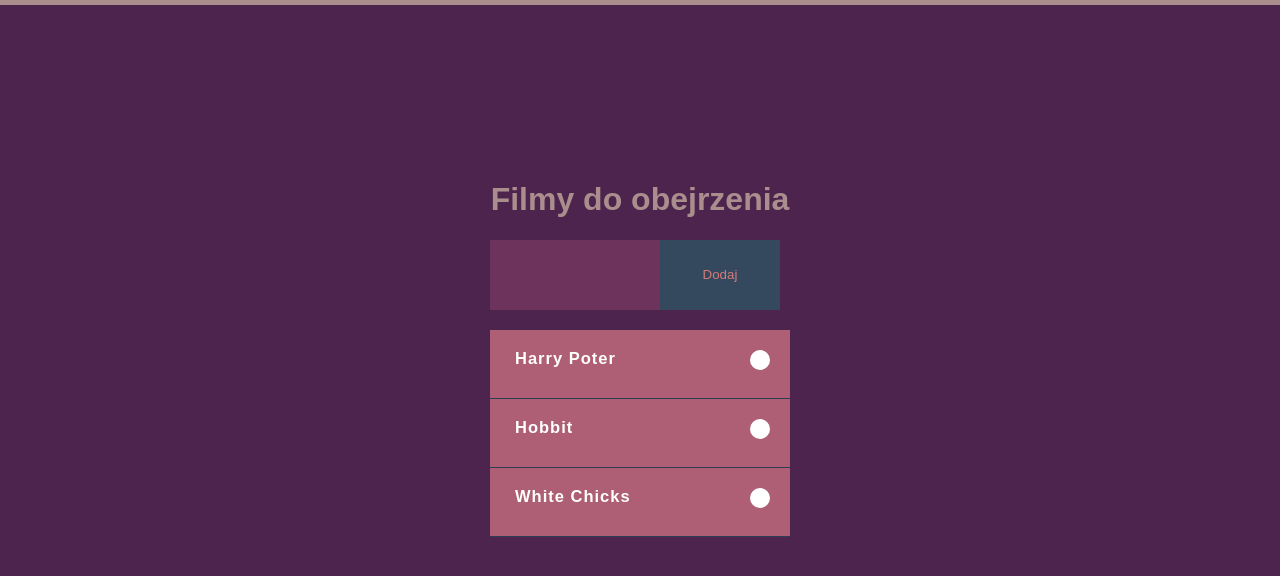
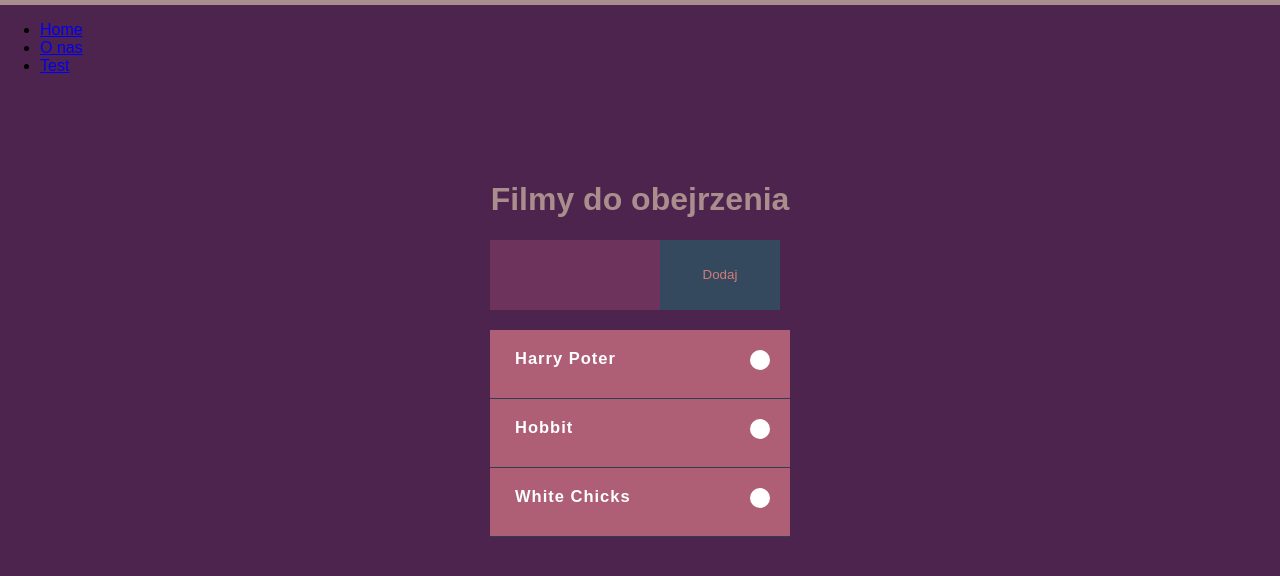
Before and after one commit to agatablue/ToDo-React, a React app: page / in a window 1280 px wide. Shown: the top 576 px of the page. Built offline with nearby package versions, Linux system fonts and the light colour scheme.

Commit message:
Routing and some refactoring

```diff
--- a/package.json
+++ b/package.json
@@ -43,6 +43,7 @@
   "dependencies": {
     "extract-text-webpack-plugin": "^3.0.2",
     "react": "^15.4.0",
-    "react-dom": "^15.4.0"
+    "react-dom": "^15.4.0",
+    "react-router": "^3.0.3"
   }
 }
--- /dev/null
+++ b/src/js/components/about.jsx
@@ -0,0 +1,20 @@
+import React from 'react';
+
+class About extends React.Component{
+    render(){
+        return <div>
+            O nas
+            <p>
+            Nie podoba mi się twój bihejwior, zapomnij o urlopach
+            i podwyżkach, ale jak coś to wiesz, zawsze możesz kupić
+            sobie kota. Ciężka sprawa, bo kołczing to coś, czego wam trzeba,
+            dlatego zapomnijmy na chwilę o gajdlajnsach i zróbmy to po swojemu.
+            ASAP. Nie mamy akceptu, czlendż jest taki pasjonujący, dlatego
+            trzeba obrać nowy target. Zresztą chyba czytałeś w njusleterze:
+            będziesz lidował w tym projekcie.
+            </p>
+        </div>;
+    }
+}
+
+export {About}
--- a/src/js/components/app.jsx
+++ b/src/js/components/app.jsx
@@ -1,7 +1,7 @@
 import React from 'react';
-import {Header} from './header.jsx'
-import {MovieList} from './movieList.jsx'
-
+import {Header} from './header.jsx';
+import {MovieList} from './movieList.jsx';
+import {About} from './about.jsx';
 
 const items = ['Harry Poter','Hobbit',
 'White Chicks'];
--- /dev/null
+++ b/src/js/components/navigation.jsx
@@ -0,0 +1,30 @@
+import React from 'react';
+import {
+    Link
+} from 'react-router';
+
+class Navigation extends React.Component {
+    constructor(props){
+        super(props)
+    }
+
+    render() {
+        return  <div>
+            <ul>
+            <li>
+                <Link to="/">Home</Link>
+            </li>
+            <li>
+                <Link to="/about'">O nas</Link>
+            </li>
+            <li>
+                <Link to="/test'">Test</Link>
+            </li>
+            </ul>
+
+            {this.props.children}
+        </div>
+    }
+}
+
+export {Navigation}
--- /dev/null
+++ b/src/js/components/notFound.jsx
@@ -0,0 +1,15 @@
+import React from 'react';
+
+class NotFound extends React.Component {
+    constructor(props){
+        super(props)
+    }
+
+    render() {
+        return  <div>
+            Strony nie znaleziono
+        </div>
+    }
+}
+
+export {NotFound}
--- /dev/null
+++ b/src/js/components/routing.jsx
@@ -0,0 +1,31 @@
+import React from 'react';
+import {App} from './app.jsx';
+import {About} from './about.jsx';
+import {NotFound} from './notFound.jsx';
+import {Navigation} from './navigation.jsx';
+import { Router,
+    Route,
+    Link,
+    IndexLink,
+    IndexRoute,
+    hashHistory
+} from 'react-router';
+
+class Routing extends React.Component {
+    constructor(props){
+        super(props)
+    }
+
+    render() {
+        return  <Router history={hashHistory}>
+            <Route path='/' component={Navigation}>
+                <IndexRoute component={App} />
+                <Route path='/about' component={About}/>
+                <Route path='*' component={NotFound} />
+            </Route>
+
+        </Router>
+    }
+}
+
+export {Routing}
--- a/src/js/main.jsx
+++ b/src/js/main.jsx
@@ -1,10 +1,10 @@
 import React from 'react';
 import ReactDOM from 'react-dom';
-import {App} from './components/app.jsx'
+import {Routing} from './components/routing.jsx'
+
 require('../sass/main.scss');
 
-
 ReactDOM.render(
-    <App />,
+    <Routing/>,
     document.getElementById('app')
 );
```
Also changed, not shown: src/js/components/test.jsx (added).
